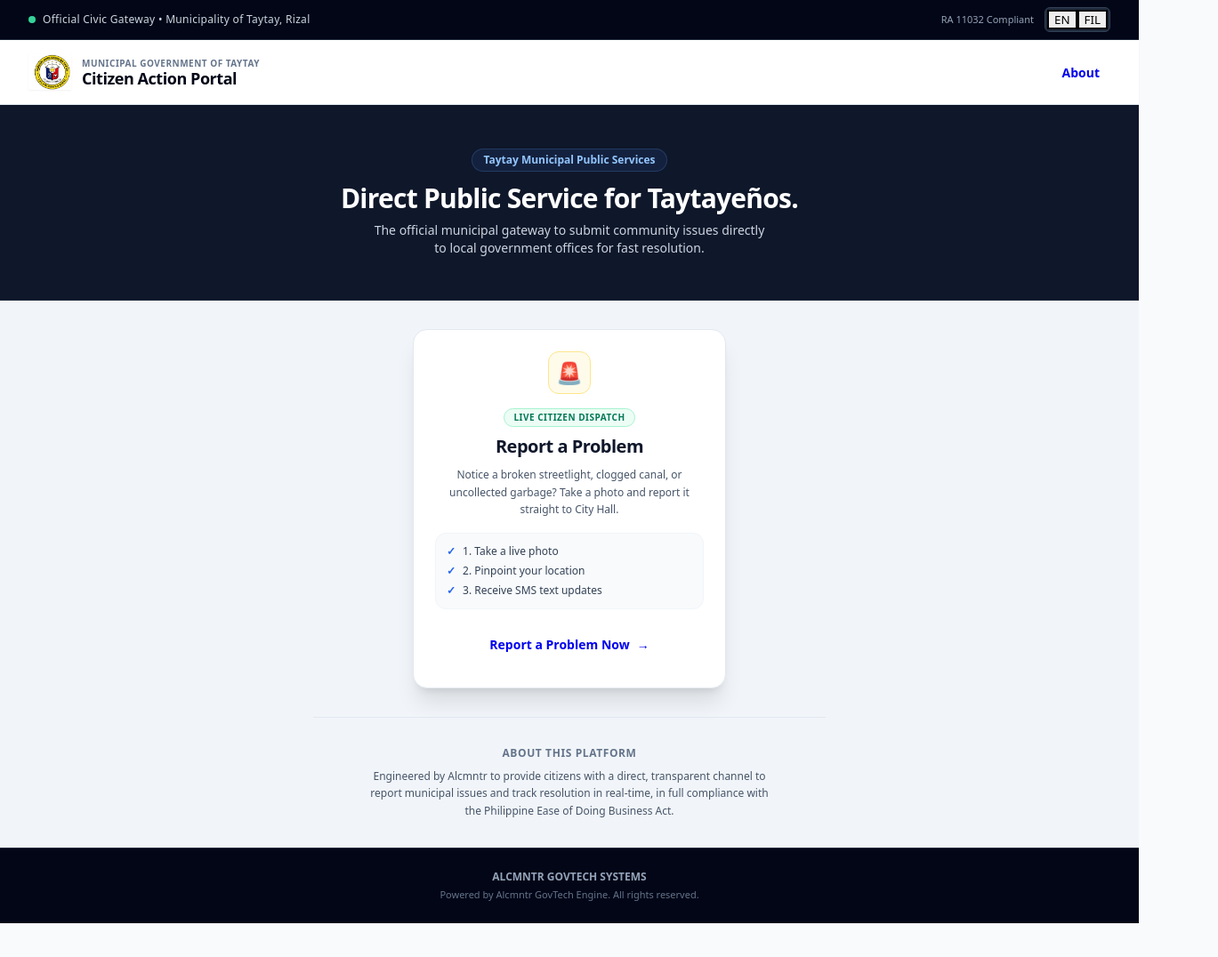
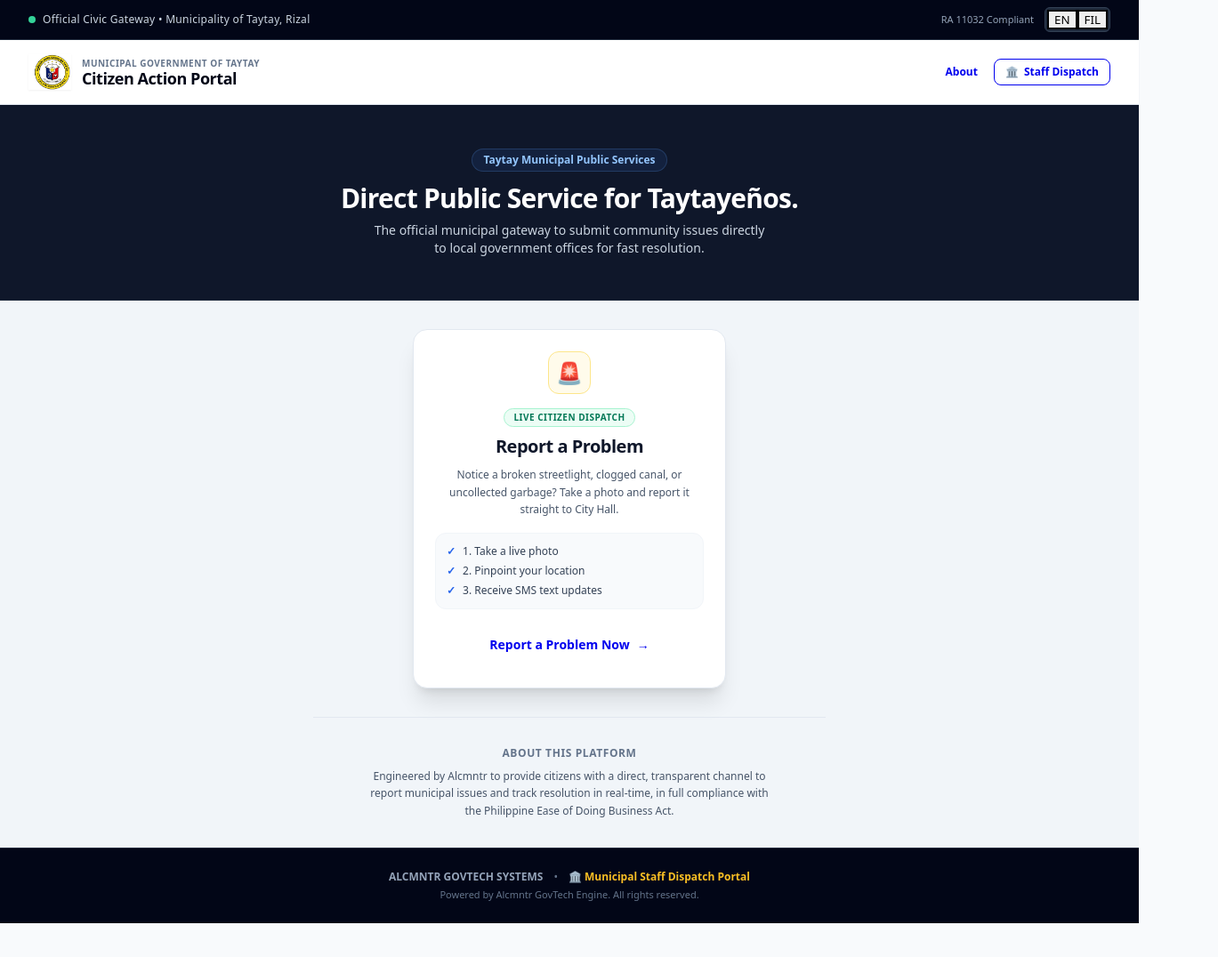
Before and after one commit to ALCMNTR/Alcmntr-Portal, a Next.js app: page / in a window 1280 px wide. Shown: the top 1076 px of the page at 89% size, 1369 px wide, since content can reach past the window. Before the commit the page ends 1038 px from the top, so only its background shows below. Built offline with nearby package versions, Linux system fonts and the light colour scheme.

Commit message:
Update page.tsx

```diff
--- a/app/page.tsx
+++ b/app/page.tsx
@@ -55,7 +55,7 @@ export default function MunicipalPortalLanding() {
           </div>
         </div>
 
-        {/* 2. HEADER WITH AUTHENTIC UPLOADED TAYTAY SEAL */}
+        {/* 2. HEADER WITH CLICKABLE DISPATCH BUTTON */}
         <header className="bg-white border-b border-slate-200 sticky top-0 z-50 shadow-sm w-full">
           <div className="w-full px-4 sm:px-8 py-3 flex justify-between items-center">
             {/* Left Brand Block */}
@@ -77,13 +77,21 @@ export default function MunicipalPortalLanding() {
               </div>
             </div>
 
-            {/* Right Navigation */}
-            <nav>
+            {/* Right Navigation: BOTH ABOUT AND CITY HALL DISPATCH BUTTONS */}
+            <nav className="flex items-center space-x-2">
               <a
                 href="#about"
-                className="text-xs sm:text-sm font-semibold text-slate-600 hover:text-blue-950 px-3 py-1.5 rounded-md transition hover:bg-slate-100"
+                className="text-xs font-semibold text-slate-600 hover:text-blue-950 px-2.5 py-1.5 rounded-md transition hover:bg-slate-100"
               >
                 {isEn ? "About" : "Tungkol sa Amin"}
+              </a>
+              {/* CLICKABLE 1-TAP CITY HALL ADMIN BUTTON */}
+              <a
+                href="/admin"
+                className="text-xs font-bold bg-slate-900 hover:bg-blue-950 text-white px-3 py-1.5 rounded-lg shadow-sm transition flex items-center gap-1.5 border border-slate-800"
+              >
+                <span>🏛️</span>
+                <span>{isEn ? "Staff Dispatch" : "Munisipyo"}</span>
               </a>
             </nav>
           </div>
@@ -153,10 +161,10 @@ export default function MunicipalPortalLanding() {
               </div>
             </div>
 
-            {/* CONNECTED REPORT BUTTON (DIRECT LINK TO /report) */}
+            {/* 1-TAP REPORT BUTTON */}
             <a
               href="/report"
-              className="w-full bg-blue-950 hover:bg-blue-900 text-white font-bold py-3.5 px-4 rounded-xl shadow-md transition text-xs sm:text-sm flex items-center justify-center gap-2"
+              className="w-full bg-blue-950 hover:bg-blue-900 text-white font-bold py-3.5 px-4 rounded-xl shadow-md transition text-xs sm:text-sm flex items-center justify-center gap-2 block text-center"
             >
               <span>
                 {isEn ? "Report a Problem Now" : "Mag-ulat ng Problema Ngayon"}
@@ -179,9 +187,15 @@ export default function MunicipalPortalLanding() {
         </section>
       </div>
 
-      {/* 6. MINIMAL FOOTER */}
+      {/* 6. MINIMAL FOOTER WITH DISPATCH LINK */}
       <footer className="bg-slate-950 text-slate-500 py-6 px-4 text-center text-xs border-t border-slate-800">
-        <p className="font-semibold text-slate-400">ALCMNTR GOVTECH SYSTEMS</p>
+        <div className="flex flex-col sm:flex-row justify-center items-center gap-3">
+          <p className="font-semibold text-slate-400">ALCMNTR GOVTECH SYSTEMS</p>
+          <span className="hidden sm:inline">•</span>
+          <a href="/admin" className="text-amber-400 hover:underline font-semibold">
+            🏛️ Municipal Staff Dispatch Portal
+          </a>
+        </div>
         <p className="text-[11px] mt-1">
           {isEn
             ? "Powered by Alcmntr GovTech Engine. All rights reserved."
```
